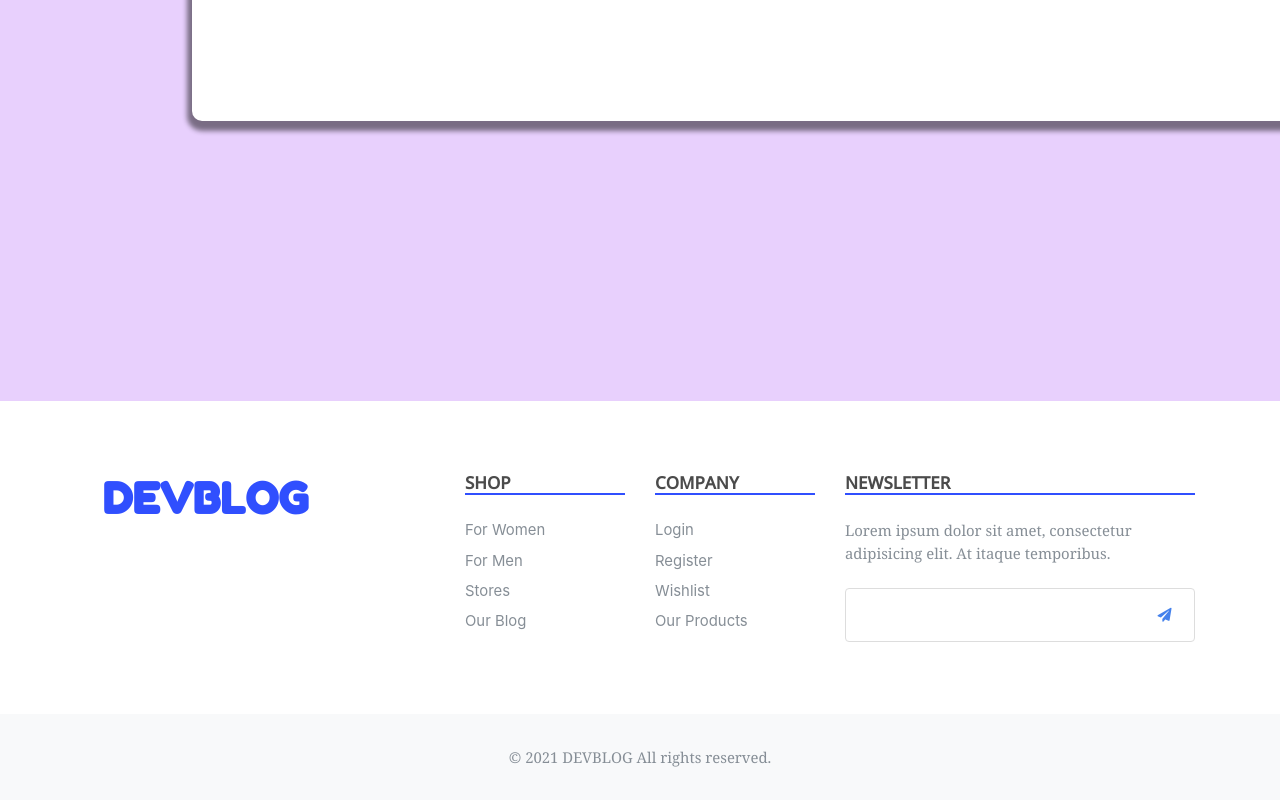
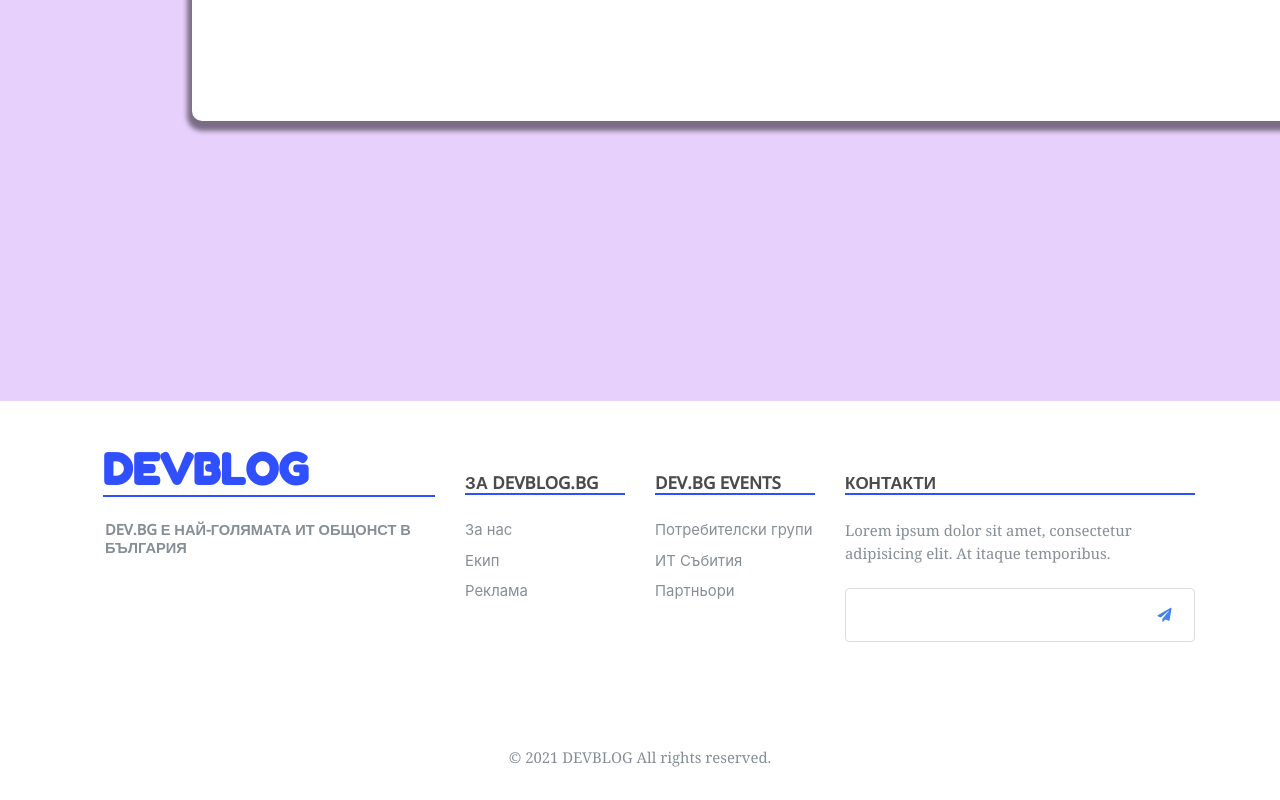
Before and after one commit to nikolaypleshkov/rjs_blog, a React (Create React App) app in the folder client/: page / in a window 1280 px wide. Shown: the part 1199-1999 px from the top of the page. Built offline with nearby package versions, Linux system fonts and the light colour scheme.

Commit message:
Create a footer --still need some small changes

```diff
--- a/client/src/components/Footer/Footer.css
+++ b/client/src/components/Footer/Footer.css
@@ -39,3 +39,16 @@ footer{
         margin-top: 30rem;
     }
 }
+.min-header{
+    color: #868e96;
+    border-bottom: 0px;
+    font-size: 11pt;
+    font-family: 'Open Sans', sans-serif;
+    margin-left: 20px;
+}
+.hig-header{
+    border-bottom: 2px solid #304ffe;
+}
+.footer-headers{
+    margin-top: -29px;
+}
--- a/client/src/components/Footer/footer.js
+++ b/client/src/components/Footer/footer.js
@@ -1,53 +1,87 @@
-import React from 'react'
-import './Footer.css'
+import React from "react";
+import "./Footer.css";
 function Footer() {
   return (
     <footer>
       <div class="container py-5">
         <div class="row py-4">
-        <div class="col-lg-4 col-md-6 mb-4 mb-lg-0">
-          <h1>devblog</h1>
+          <div class="col-lg-4 col-md-6 mb-4 mb-lg-0 footer-headers">
+            <h1 className="hig-header">devblog</h1>
+            <h6 class="text-uppercase mt-4 min-header"> DEV.bg е най-голямата ИТ общонст в българия</h6>
           </div>
           <div class="col-lg-2 col-md-6 mb-4 mb-lg-0">
-          <h6 class="text-uppercase font-weight-bold mb-4">Shop</h6>
+            <h6 class="text-uppercase font-weight-bold mb-4">За Devblog.bg</h6>
             <ul class="list-unstyled mb-0 footer-navlink">
-            <li class="mb-2"><a href="#" class="text-muted footer-ul-link">For Women</a></li>
-            <li class="mb-2"><a href="#" class="text-muted footer-ul-link">For Men</a></li>
-            <li class="mb-2"><a href="#" class="text-muted footer-ul-link">Stores</a></li>
-            <li class="mb-2"><a href="#" class="text-muted footer-ul-link">Our Blog</a></li>
+              <li class="mb-2">
+                <a href="#" class="text-muted footer-ul-link">
+                  За нас
+                </a>
+              </li>
+              <li class="mb-2">
+                <a href="#" class="text-muted footer-ul-link">
+                  Екип
+                </a>
+              </li>
+              <li class="mb-2">
+                <a href="#" class="text-muted footer-ul-link">
+                  Реклама
+                </a>
+              </li>
             </ul>
           </div>
           <div class="col-lg-2 col-md-6 mb-4 mb-lg-0">
-          <h6 class="text-uppercase font-weight-bold mb-4">Company</h6>
+            <h6 class="text-uppercase font-weight-bold mb-4">DEV.bg Events</h6>
             <ul class="list-unstyled mb-0 footer-navlink">
-            <li class="mb-2"><a href="#" class="text-muted footer-ul-link">Login</a></li>
-            <li class="mb-2"><a href="#" class="text-muted footer-ul-link">Register</a></li>
-            <li class="mb-2"><a href="#" class="text-muted footer-ul-link">Wishlist</a></li>
-            <li class="mb-2"><a href="#" class="text-muted footer-ul-link">Our Products</a></li>
+              <li class="mb-2">
+                <a href="#" class="text-muted footer-ul-link">
+                  Потребителски групи
+                </a>
+              </li>
+              <li class="mb-2">
+                <a href="#" class="text-muted footer-ul-link">
+                  ИТ Събития
+                </a>
+              </li>
+              <li class="mb-2">
+                <a href="#" class="text-muted footer-ul-link">
+                  Партньори
+                </a>
+              </li>
             </ul>
           </div>
           <div class="col-lg-4 col-md-6 mb-lg-0">
-          <h6 class="text-uppercase font-weight-bold mb-4">Newsletter</h6>
-          <p class="text-muted mb-4">Lorem ipsum dolor sit amet, consectetur adipisicing elit. At itaque temporibus.</p>
+            <h6 class="text-uppercase font-weight-bold mb-4">Контакти</h6>
+            <p class="text-muted mb-4">
+              Lorem ipsum dolor sit amet, consectetur adipisicing elit. At
+              itaque temporibus.
+            </p>
             <div class="p-1 rounded border">
               <div class="input-group">
-              <input type="email" placeholder="Enter your email address" aria-describedby="button-addon1" class="form-control border-0 shadow-0" />
+                <input
+                  type="email"
+                  placeholder="Enter your email address"
+                  aria-describedby="button-addon1"
+                  class="form-control border-0 shadow-0"
+                />
                 <div class="input-group-append">
-                <button id="button-addon1" type="submit" class="btn btn-link"><i class="fa fa-paper-plane"></i></button>
+                  <button id="button-addon1" type="submit" class="btn btn-link">
+                    <i class="fa fa-paper-plane"></i>
+                  </button>
                 </div>
               </div>
             </div>
           </div>
         </div>
       </div>
-    <div class="bg-light py-4">
+      <div class="py-4">
         <div class="container text-center">
-        <p class="text-muted mb-0 py-2">© 2021 DEVBLOG All rights reserved.</p>
+          <p class="text-muted mb-0 py-2">
+            © 2021 DEVBLOG All rights reserved.
+          </p>
         </div>
       </div>
     </footer>
-
-    )
+  );
 }
 
-export default Footer
+export default Footer;
```
Lines whose indentation alone changed are shown as unchanged.
